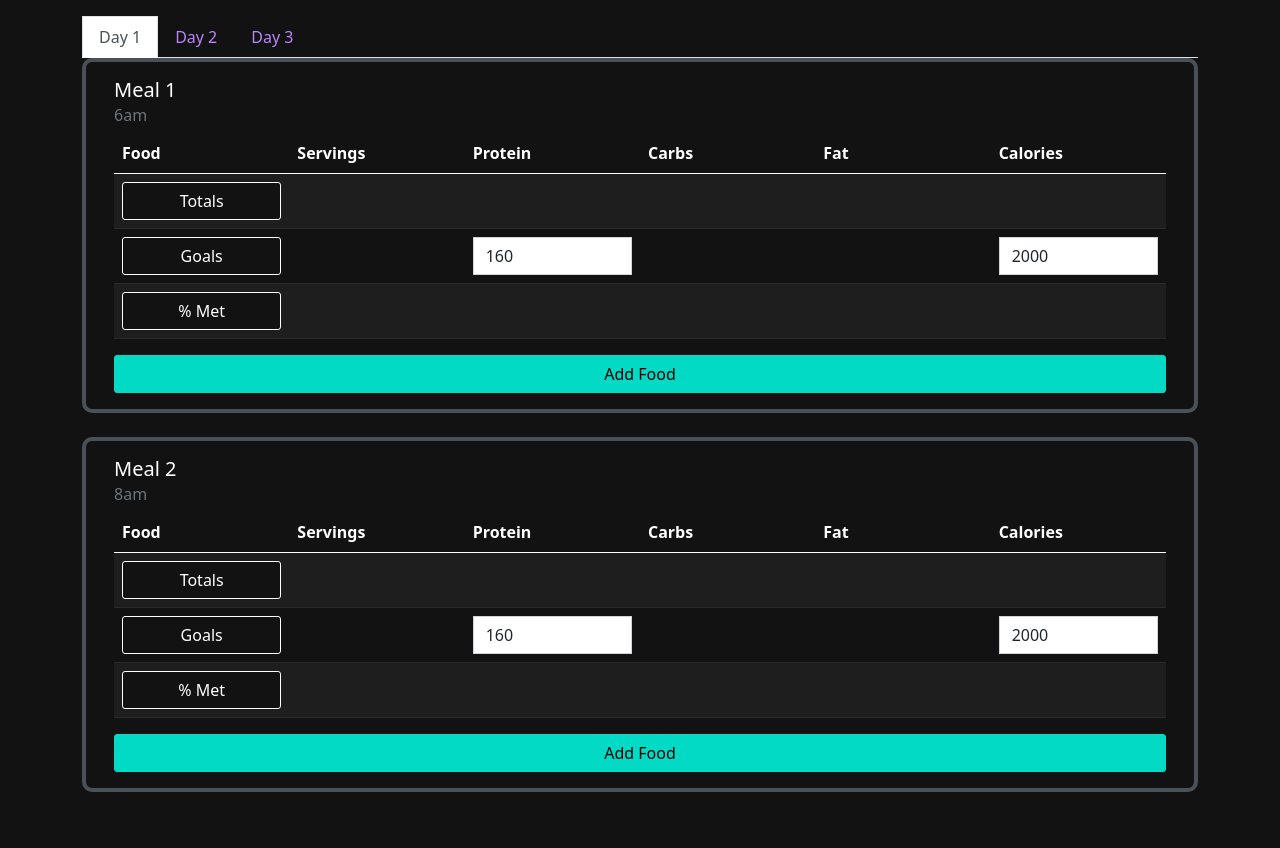
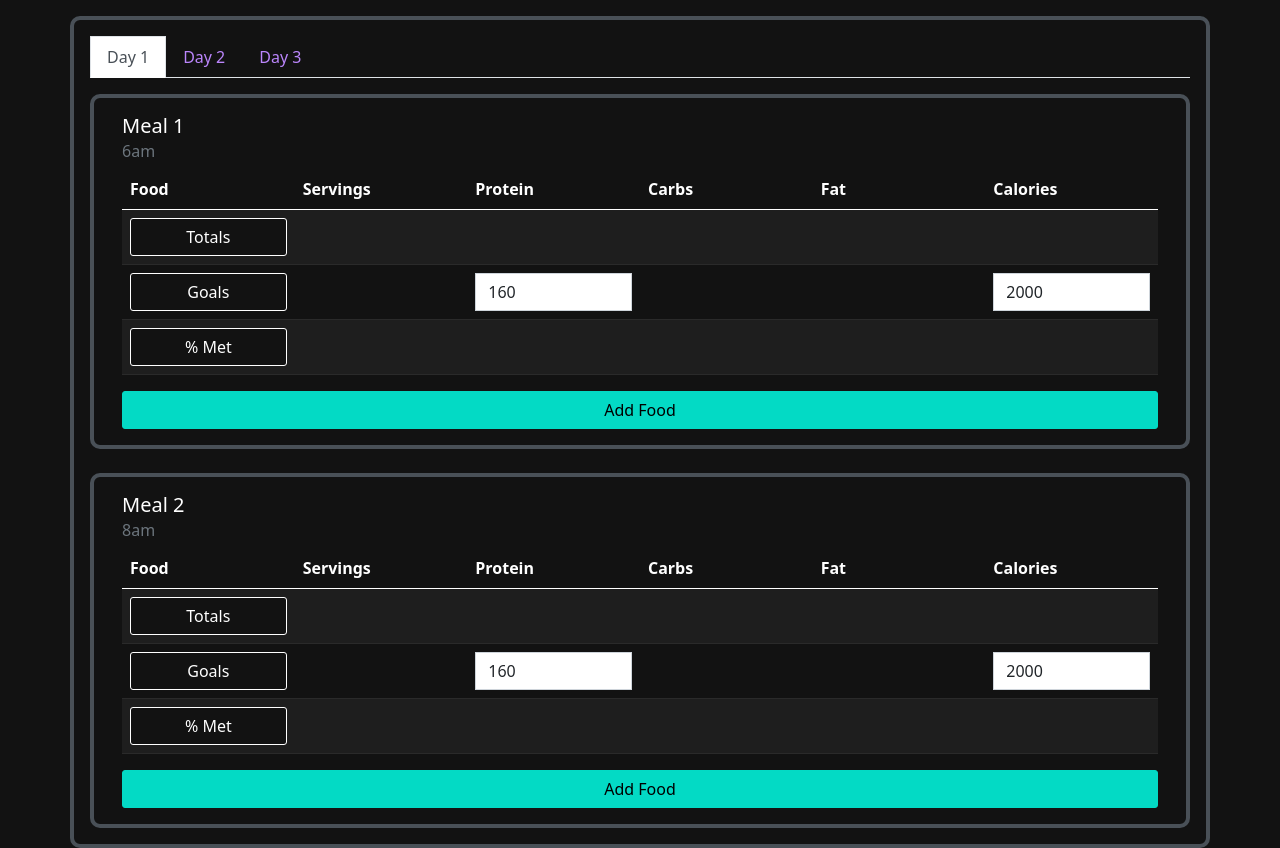
Before and after one commit to JoshuaHolloway/nutrition-app-v2, a website: page index.html in a window 1280 px wide. Before the commit the page ends 816 px from the top, so only its background shows below. Drawn offline with nearby package versions, Linux system fonts and the light colour scheme.

Commit message:
border around main window

```diff
--- a/index.html
+++ b/index.html
@@ -9,11 +9,11 @@
 <body>
 
 
-  <div class="container mt-3">
+  <div id="main-window" class="container mt-3 p-3">
 
 
 
-    <ul class="nav nav-tabs" id="myTab" role="tablist">
+    <ul class="nav nav-tabs mb-3" id="myTab" role="tablist">
       <li class="nav-item" role="presentation">
         <a class="nav-link active" id="tab-0" data-bs-toggle="tab" href="#tab-0-window" role="tab" aria-controls="home" aria-selected="true">Day 1</a>
       </li>
--- a/scss/main.scss
+++ b/scss/main.scss
@@ -37,10 +37,13 @@ $utilities: map-merge(
 
 // ========================================================
 
-.card {
+.card, #main-window {
   border: solid $gray-700 4px;
   border-radius: 10px;
 }
+// #main-window {
+//   padding: 1%;
+// }
 
 // buttons for totals, goals, and %-met rows:
 .button-dark {
```
Also changed, not shown: css/main.css.
